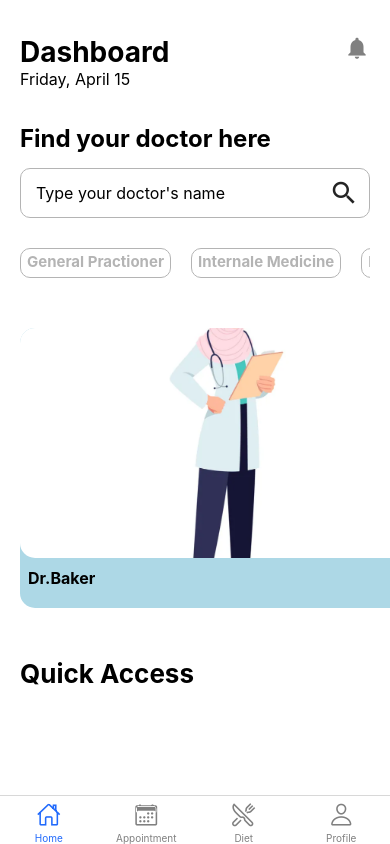
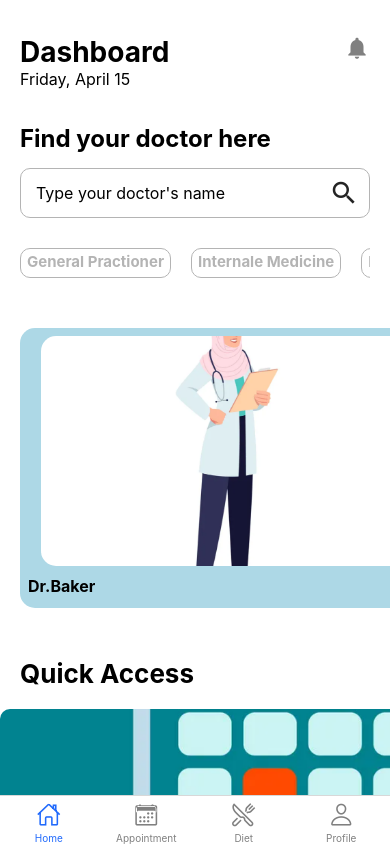
Before and after one commit to AnhCaooo/App-Doctor, a React Native app: screen /Home in a window 390 px wide. Built offline with nearby package versions, Linux system fonts and the light colour scheme.

Commit message:
Split components and add pictures for quick access

```diff
--- /dev/null
+++ b/components/consts/PageImages.js
@@ -0,0 +1,14 @@
+const pageImages = [
+  {
+    id: "1",
+    name: "Appointments",
+    image: require("../assets/Appointment.png"),
+  },
+  {
+    id: "2",
+    name: "Diet",
+    image: require("../assets/Diet.png"),
+  },
+];
+
+export default pageImages;
--- a/components/screens/HomeScreen.js
+++ b/components/screens/HomeScreen.js
@@ -8,23 +8,22 @@ import {
   FlatList,
 } from "react-native";
 import { Input, Icon } from "react-native-elements";
+import Headline from "../subcomponents/Headline";
 import CategoryList from "../subcomponents/CategoryList";
 import Card from "../subcomponents/Card";
+import QuickRoute from "../subcomponents/QuickRoute";
 import doctors from "../consts/Doctor";
+import pageImages from "../consts/PageImages";
 
 export default function HomeScreen({ navigation }) {
   return (
     <View style={styles.container}>
-      <View style={styles.header}>
+      <Headline />
+
       <View>
-          <Text style={{ fontSize: 28, fontWeight: "bold" }}>Dashboard</Text>
-          <Text style={{ fontSize: 16 }}>Friday, April 15</Text>
-        </View>
-        <Icon name="notifications" size={26} color={"grey"} />
-      </View>
-      <ScrollView showsVerticalScrollIndicator={false}>
         <View style={styles.header}>
           <Text style={styles.textHeader}>Find your doctor here</Text>
+        </View>
       </View>
       <View>
         <View style={styles.serachInputContainer}>
@@ -34,21 +33,30 @@ export default function HomeScreen({ navigation }) {
           />
           <Icon name="search" size={30} style={{ marginRight: 10 }} />
         </View>
+
         <CategoryList />
+
         <FlatList
           horizontal
           showsHorizontalScrollIndicator={false}
           data={doctors}
           contentContainerStyle={{ paddingVertical: 30, paddingLeft: 20 }}
-            renderItem={({ item, index }) => (
-              <Card doctor={item} index={index} />
-            )}
+          renderItem={({ item, index }) => <Card doctor={item} index={index} />}
         />
       </View>
+
+      <View>
         <View style={styles.headerQuickAcess}>
           <Text style={styles.textHeaderQuickAccess}>Quick Access</Text>
         </View>
-      </ScrollView>
+
+        <FlatList
+          showsVerticalScrollIndicator={false}
+          data={pageImages}
+          contentContainerStyle={{ marginTop: 20 }}
+          renderItem={({ item, index }) => <QuickRoute page={item} />}
+        />
+      </View>
     </View>
   );
 }
--- a/components/subcomponents/Card.js
+++ b/components/subcomponents/Card.js
@@ -43,7 +43,10 @@ const styles = StyleSheet.create({
   },
   cardImage: {
     height: 230,
-    width: "100%",
+    width: "90%",
+    marginTop: 8,
+    marginRight: "auto",
+    marginLeft: "auto",
     borderTopLeftRadius: 15,
     borderTopRightRadius: 15,
     borderBottomLeftRadius: 15,
--- /dev/null
+++ b/components/subcomponents/Headline.js
@@ -0,0 +1,24 @@
+import React from "react";
+import { StyleSheet, View, Text } from "react-native";
+import { Icon } from "react-native-elements";
+
+export default function Headline() {
+  return (
+    <View style={styles.header}>
+      <View>
+        <Text style={{ fontSize: 28, fontWeight: "bold" }}>Dashboard</Text>
+        <Text style={{ fontSize: 16 }}>Friday, April 15</Text>
+      </View>
+      <Icon name="notifications" size={26} color={"grey"} />
+    </View>
+  );
+}
+
+const styles = StyleSheet.create({
+  header: {
+    marginTop: 35,
+    flexDirection: "row",
+    justifyContent: "space-between",
+    paddingHorizontal: 20,
+  },
+});
--- /dev/null
+++ b/components/subcomponents/QuickRoute.js
@@ -0,0 +1,29 @@
+import React from "react";
+import { StyleSheet, View, Dimensions, Image } from "react-native";
+
+const { width } = Dimensions.get("screen");
+
+function QuickRoute({ page }) {
+  return (
+    <View style={styles.quickRoute}>
+      <Image style={styles.quickRouteImage} source={page.image} />
+    </View>
+  );
+}
+
+export default QuickRoute;
+
+const styles = StyleSheet.create({
+  quickRoute: {
+    height: 150,
+    width: width,
+    elevation: 15,
+    borderRadius: 10,
+  },
+  quickRouteImage: {
+    height: 150,
+    width: "100%",
+    borderTopLeftRadius: 10,
+    borderTopRightRadius: 10,
+  },
+});
```
Also changed, not shown: components/assets/Appointment.png (added), components/assets/Diet.png (added). Lines whose indentation alone changed are shown as unchanged.
